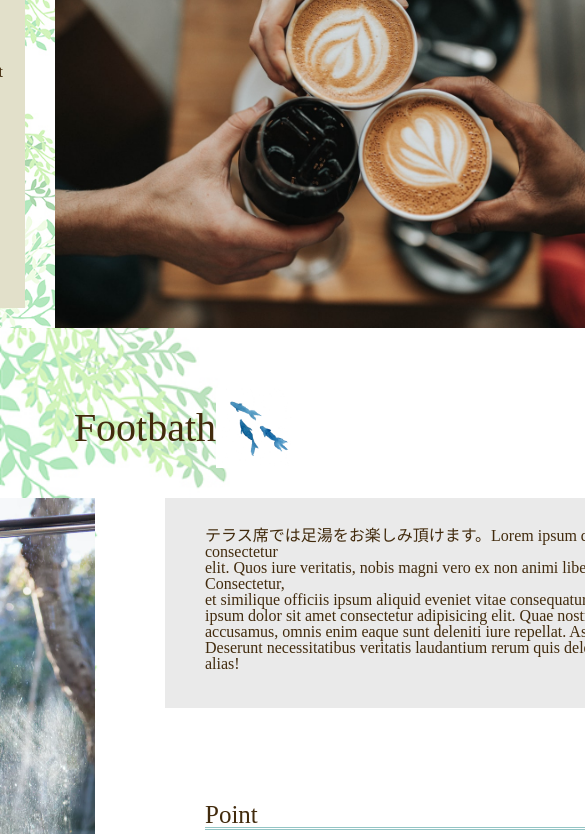
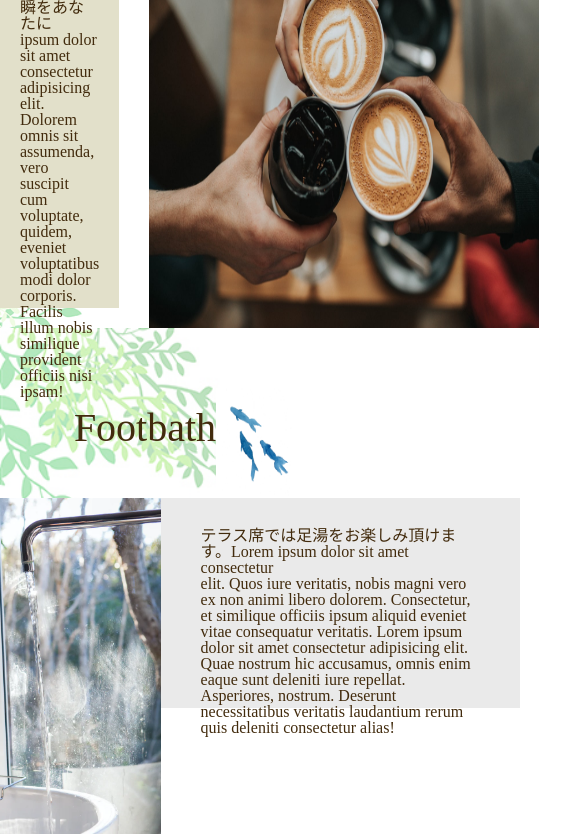
Before and after one commit to yuka0826/----, a plain HTML site: page index.html in a window 390 px wide. Shown: the part 1166-2000 px from the top of the page, 585 px wide, since content can reach past the window. Drawn offline with Linux system fonts and the light colour scheme; a web font is replaced by a local one.

Commit message:
卒業制作（完成版２）

```diff
--- a/assets/css/style.css
+++ b/assets/css/style.css
@@ -1,3 +1,17 @@
+@media screen and (max-width:520px) {
+
+
+    *{
+        float: none;
+        position: static;
+    }
+    img{
+        max-width: 100%;
+        height:auto;
+    }
+
+}
+
 header{
     background-color: hsl(55, 29%, 84%);
     width: 100%;
```
Also changed, not shown: index.html (+2 -1 lines).
